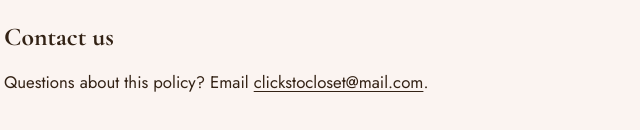
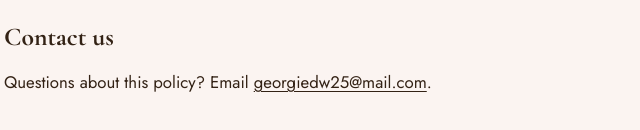
Before and after one commit to georgia-dwyer/clicks-to-closet-privacy-policy, a plain HTML site: page clicks-to-closet-privacy.html in a window 1280 px wide. Shown: the part 1086-1216 px from the top of the page, 296-936 px from the left. Drawn offline with nearby package versions, Linux system fonts and the light colour scheme.

Commit message:
Update clicks-to-closet-privacy.html

```diff
--- a/clicks-to-closet-privacy.html
+++ b/clicks-to-closet-privacy.html
@@ -62,7 +62,7 @@
 		<p>You can sign out at any time with the Sign out of Pinterest button on our site. You can also remove our access at any time from your Pinterest account settings.</p>
 
 		<h2>Contact us</h2>
-		<p>Questions about this policy? Email <a href="mailto:clickstocloset@mail.com">clickstocloset@mail.com</a>.</p>
+		<p>Questions about this policy? Email <a href="mailto:georgiedw25@gmail.com">georgiedw25@mail.com</a>.</p>
 	</main>
 </body>
 </html>
```
